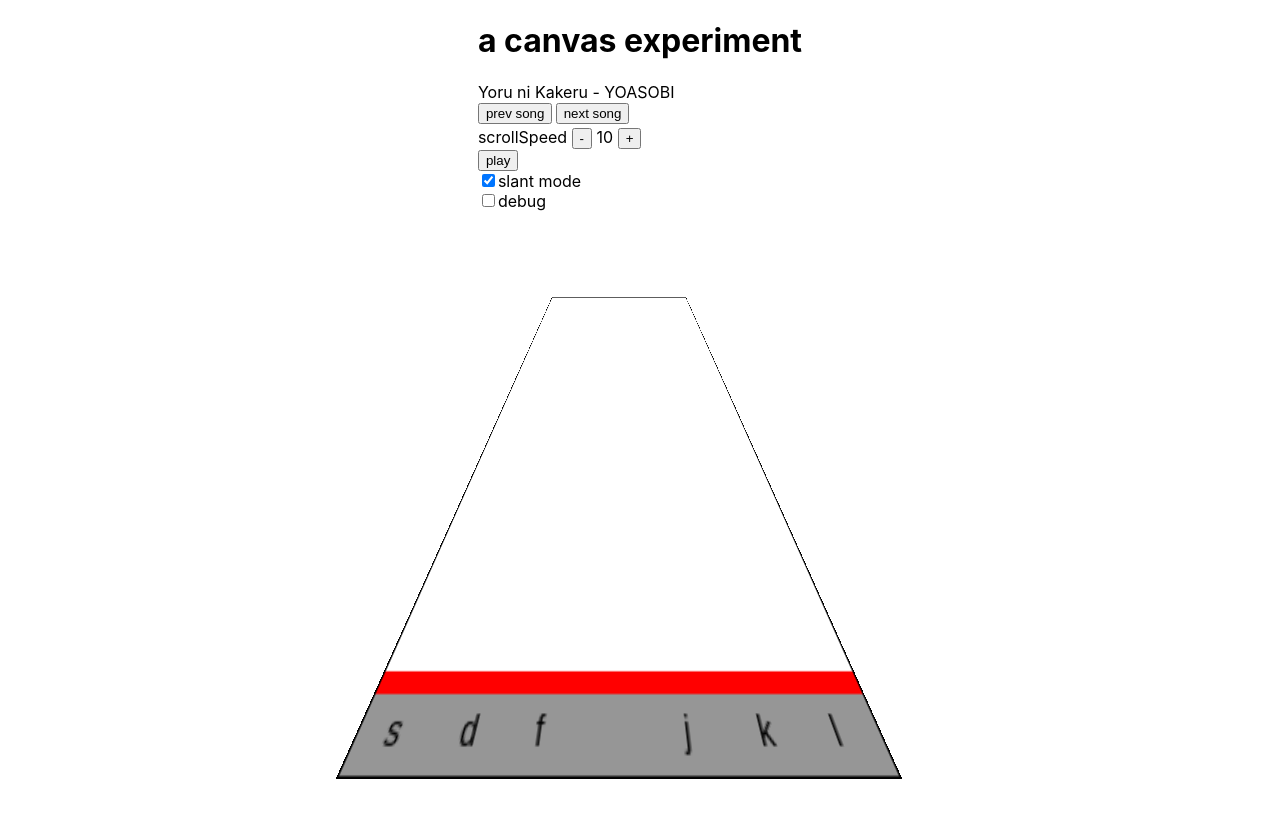
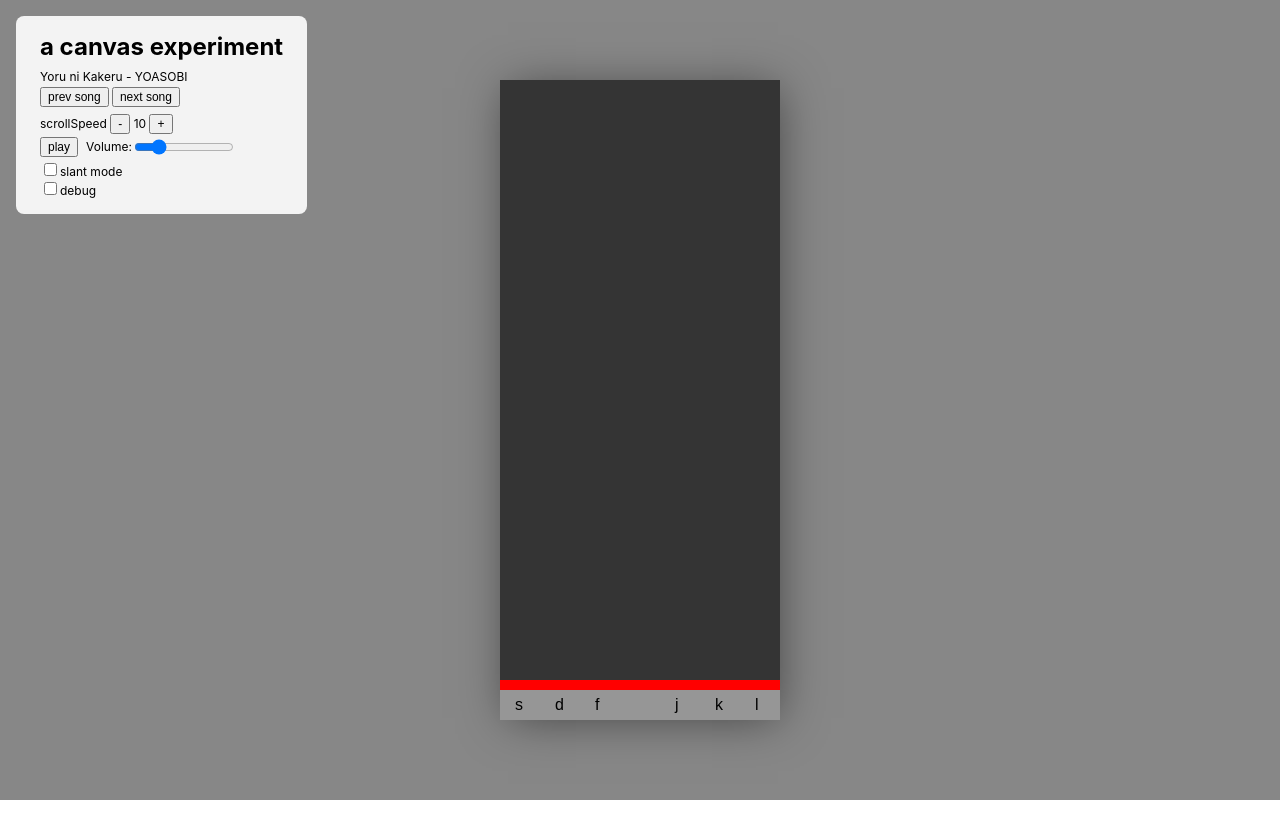
Before and after one commit to johngohrw/mini-mania, a Next.js app: page / in a window 1280 px wide. Shown: the top 838 px of the page. After the commit the page ends 800 px from the top, so only its background shows below. Built offline with nearby package versions, Linux system fonts and the light colour scheme.

Commit message:
feat: general styling, options panel

```diff
--- a/components/ManiaCanvas.js
+++ b/components/ManiaCanvas.js
@@ -6,15 +6,19 @@ import { SkinProvider } from "../game/SkinProvider";
 const gameScale = 2;
 const skin = new SkinProvider({ gameScale: 1 });
 
-const ManiaCanvas = ({ songInfo, ...rest }) => {
+const ManiaCanvas = ({
+  songInfo,
+  debugMode,
+  scrollSpeed = 10,
+  slanted,
+  volume = 0.2,
+  paused,
+  ...rest
+}) => {
   const gameBgRef = useRef(null);
   const gameRef = useRef(null);
   const gameFgRef = useRef(null);
-  const [gamePaused, setGamePaused] = useState(true);
   const [game, setGame] = useState(null);
-  const [debugMode, setDebugMode] = useState(false);
-  const [scrollSpeed, setScrollSpeed] = useState(10);
-  const [slanted, setSlanted] = useState(true);
 
   const gameWidth = skin?.noteWidth * songInfo?.keys;
   const gameHeight = 640;
@@ -27,6 +31,14 @@ const ManiaCanvas = ({ songInfo, ...rest }) => {
     game?.set("debug", debugMode);
   }, [debugMode]);
 
+  useEffect(() => {
+    game?.gameSetPaused(paused);
+  }, [paused]);
+
+  useEffect(() => {
+    game?.audioClass?.setAudioAttribute("volume", volume);
+  }, [volume]);
+
   // initialise game controller
   useEffect(() => {
     let g;
@@ -37,7 +49,7 @@ const ManiaCanvas = ({ songInfo, ...rest }) => {
         gameCanvas: gameRef.current,
         songInfo: songInfo,
         skin: skin,
-        initialOptions: { gameVolume: 0.1, scrollSpeed: scrollSpeed }, // test
+        initialOptions: { gameVolume: volume, scrollSpeed },
         gameScale: gameScale,
       });
       setGame(g);
@@ -46,46 +58,12 @@ const ManiaCanvas = ({ songInfo, ...rest }) => {
     // call unmount callback
     return () => {
       g?.unmountGame();
-      setGamePaused(true);
     };
   }, [gameFgRef, gameRef, songInfo]);
 
   return (
     <>
-      <div className="options">
-        {/* <button onClick={() => {}}>change song (not working yet)</button> */}
-        <div>
-          scrollSpeed{" "}
-          <button onClick={() => setScrollSpeed(scrollSpeed - 1)}>-</button>{" "}
-          {scrollSpeed}{" "}
-          <button onClick={() => setScrollSpeed(scrollSpeed + 1)}>+</button>
-        </div>
-        <button
-          onClick={() => {
-            setGamePaused(!gamePaused);
-            game?.gameTogglePausePlay();
-          }}
-        >
-          {gamePaused ? "play" : "pause"}
-        </button>
-        <div>
-          <input
-            type="checkbox"
-            checked={slanted}
-            onChange={(e) => setSlanted(e.target.checked)}
-          />
-          slant mode
-        </div>
-        <div>
-          <input
-            type="checkbox"
-            checked={debugMode}
-            onChange={(e) => setDebugMode(e.target.checked)}
-          />
-          debug
-        </div>
-      </div>
-
+      <div className="container">
         <div id="stage" className={`${slanted && "slanted"}`}>
           <canvas
             id="playfieldBg"
@@ -106,17 +84,20 @@ const ManiaCanvas = ({ songInfo, ...rest }) => {
             ref={gameRef}
           />
         </div>
+      </div>
+
       <style jsx>{`
-        .options {
-          margin-bottom: 1rem;
+        .container {
+          height: ${gameHeight}px;
+          width: ${gameWidth}px;
         }
         #stage {
-          height: ${gameHeight}px;
-          width: ${gameWidth}px;
+          width: 100%;
+          height: 100%;
           position: relative;
-          border: 1px solid black;
           box-sizing: content-box;
           transition-duration: 2000ms;
+          box-shadow: 3px 3px 44px -5px rgba(0, 0, 0, 0.5);
         }
         #stage.slanted {
           transform: matrix3d(
@@ -133,9 +114,9 @@ const ManiaCanvas = ({ songInfo, ...rest }) => {
             1,
             0,
             0,
-            -206,
+            -180,
             0,
-            1.3
+            1.35
           );
         }
         canvas {
@@ -143,6 +124,7 @@ const ManiaCanvas = ({ songInfo, ...rest }) => {
         }
         #playfieldBg {
           z-index: 1;
+          background: #343434;
         }
         #playfield {
           z-index: 2;
--- a/game/AudioProvider.js
+++ b/game/AudioProvider.js
@@ -23,4 +23,13 @@ export class AudioProvider {
 
   // pauses the song
   pause() {}
+
+  getNode() {
+    return this.instance;
+  }
+
+  setAudioAttribute(key, value) {
+    console.log("val", value);
+    this.instance[key] = value;
+  }
 }
--- a/game/GameController.js
+++ b/game/GameController.js
@@ -33,12 +33,14 @@ export class GameController {
     );
 
     // init audio
-    const { instance: audio } = new AudioProvider({
+    const audioClass = new AudioProvider({
       url: songInfo.url,
       onCanPlayFunction: () =>
         console.log("onCanPlayFunction. do something with this."), // TODO
     });
-    this.audio = audio;
+
+    this.audioClass = audioClass;
+    this.audio = audioClass.instance;
     this.audio.volume = this.options.gameVolume;
     this.isPlaying = !this.audio.paused;
 
@@ -78,20 +80,11 @@ export class GameController {
     this.render();
   }
 
-  gameStart() {
-    console.log("[GameController] game start");
-    this.audio?.play();
-  }
-
-  gamePause() {
-    this.audio?.pause();
-  }
-
-  gameTogglePausePlay() {
-    if (this.audio?.paused) {
+  gameSetPaused(paused) {
+    if (paused) {
+      this.audio?.pause();
+    } else {
       this.audio?.play();
-    } else {
-      this.audio?.pause();
     }
   }
 
--- a/pages/index.js
+++ b/pages/index.js
@@ -2,7 +2,7 @@ import Head from "next/head";
 import ManiaCanvas from "../components/ManiaCanvas";
 
 import { songs } from "../data/songs";
-import { useState } from "react";
+import { useEffect, useState } from "react";
 
 const getSong = (currentIndex, increment) => {
   const length = Object.keys(songs).length;
@@ -11,8 +11,15 @@ const getSong = (currentIndex, increment) => {
 
 export default function Home() {
   const [songIndex, setSongIndex] = useState(0);
+  const [paused, setPaused] = useState(true);
+  const [scrollSpeed, setScrollSpeed] = useState(10);
+  const [debugMode, setDebugMode] = useState(false);
+  const [slanted, setSlanted] = useState(false);
+  const [volume, setVolume] = useState(0.2);
 
-  useState(() => {}, [songIndex]);
+  useEffect(() => {
+    setPaused(true);
+  }, [songIndex]);
 
   return (
     <div className="app">
@@ -22,12 +29,13 @@ export default function Home() {
       </Head>
 
       <main>
+        <div className="panel">
           <h1 className="title">a canvas experiment</h1>
 
-        <div>
+          <div className="row">
             {songs[songIndex].name} - {songs[songIndex].artist}
           </div>
-        <div>
+          <div className="row">
             <button
               style={{ marginBottom: "0.2rem", marginRight: "0.2rem" }}
               onClick={() => setSongIndex(getSong(songIndex, -1))}
@@ -41,19 +49,75 @@ export default function Home() {
               next song
             </button>
           </div>
+          <div className="row">
+            scrollSpeed{" "}
+            <button onClick={() => setScrollSpeed(scrollSpeed - 1)}>-</button>{" "}
+            {scrollSpeed}{" "}
+            <button onClick={() => setScrollSpeed(scrollSpeed + 1)}>+</button>
+          </div>
+          <div className="row" style={{ display: "flex" }}>
+            <button
+              style={{ marginRight: ".5rem" }}
+              onClick={() => {
+                setPaused(!paused);
+              }}
+            >
+              {paused ? "play" : "pause"}
+            </button>
+            <div style={{ display: "flex", alignItems: "center" }}>
+              Volume:{" "}
+              <input
+                type="range"
+                min="0"
+                max="100"
+                style={{ width: "100px" }}
+                value={parseInt(volume * 100)}
+                onChange={(e) => {
+                  setVolume(parseInt(e.target.value) / 100);
+                }}
+              />
+            </div>
+          </div>
+
+          <div>
+            <input
+              type="checkbox"
+              checked={slanted}
+              onChange={(e) => setSlanted(e.target.checked)}
+            />
+            slant mode
+          </div>
+          <div>
+            <input
+              type="checkbox"
+              checked={debugMode}
+              onChange={(e) => setDebugMode(e.target.checked)}
+            />
+            debug
+          </div>
+        </div>
+
         <div className="gameContainer">
-          <ManiaCanvas songInfo={songs[songIndex]} />
+          <ManiaCanvas
+            slanted={slanted}
+            debugMode={debugMode}
+            scrollSpeed={scrollSpeed}
+            paused={paused}
+            songInfo={songs[songIndex]}
+            volume={volume}
+          />
         </div>
       </main>
 
       <style jsx>{`
         .app {
           min-height: 100vh;
-          padding: 0 0.5rem;
+          padding: 0;
           display: flex;
           flex-direction: column;
           justify-content: center;
           align-items: center;
+          background: #878787;
         }
 
         main {
@@ -61,6 +125,32 @@ export default function Home() {
           flex-direction: column;
         }
 
+        .panel {
+          position: fixed;
+          z-index: 100;
+          top: 0;
+          left: 0;
+
+          padding: 1rem 1.5rem;
+          margin: 1rem;
+
+          border-radius: 8px;
+          background: #f3f3f3;
+
+          font-size: 12px;
+        }
+
+        .panel button {
+          font-size: 12px;
+        }
+
+        .title {
+          margin: 0 0 0.5rem;
+          font-size: 24px;
+        }
+        .panel .row {
+          margin-bottom: 0.2rem;
+        }
         .gameContainer {
           box-sizing: border-box;
         }
@@ -78,6 +168,9 @@ export default function Home() {
         * {
           box-sizing: border-box;
         }
+        #__next {
+          position: relative;
+        }
       `}</style>
     </div>
   );
```
Lines whose indentation alone changed are shown as unchanged.
